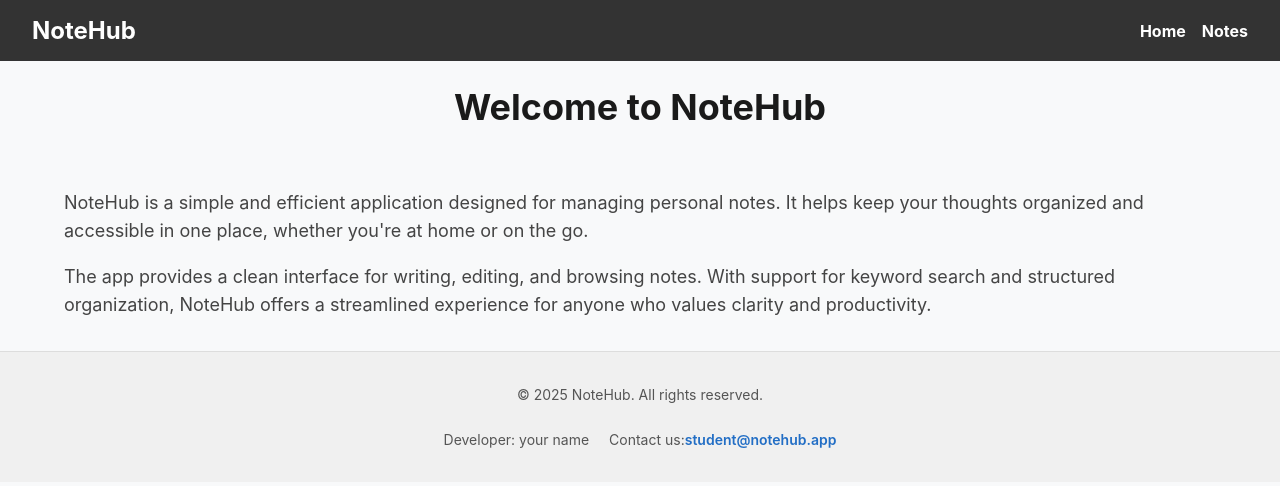
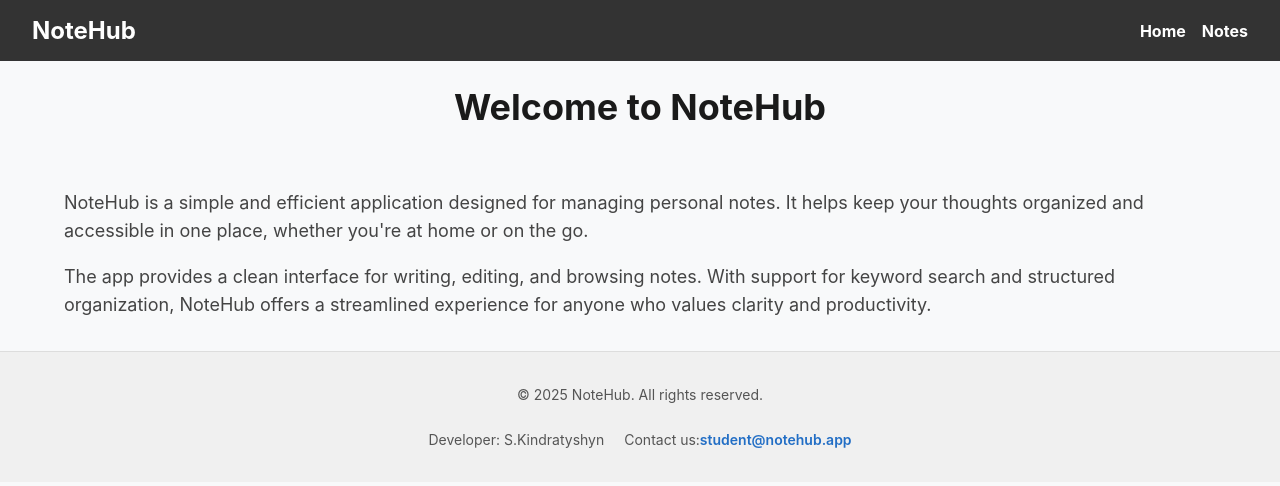
Before and after one commit to sofia-kindratyshyn/09-auth, a Next.js app: page / in a window 1280 px wide. Shown: the top 486 px of the page. Built offline with nearby package versions, Linux system fonts and the light colour scheme.

Commit message:
some chngs

```diff
--- a/components/Footer/Footer.tsx
+++ b/components/Footer/Footer.tsx
@@ -6,10 +6,10 @@ export default function Footer() {
       <div className={css.content}>
         <p>© {new Date().getFullYear()} NoteHub. All rights reserved.</p>
         <div className={css.wrap}>
-          <p>Developer: your name</p>
+          <p>Developer: S.Kindratyshyn</p>
           <p>
             Contact us:
-            <Link href='<mailto:student@notehub.app>'>student@notehub.app</Link>
+            <Link href='mailto:student@notehub.app'>student@notehub.app</Link>
           </p>
         </div>
       </div>
```
